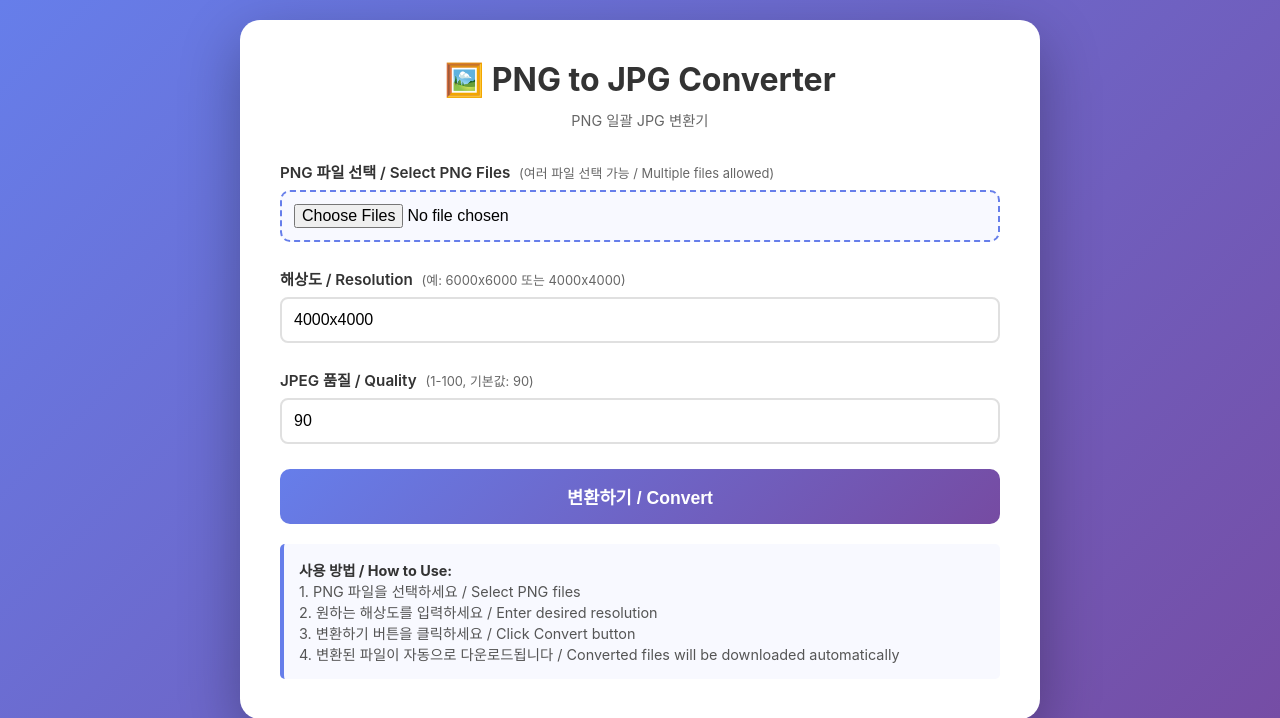
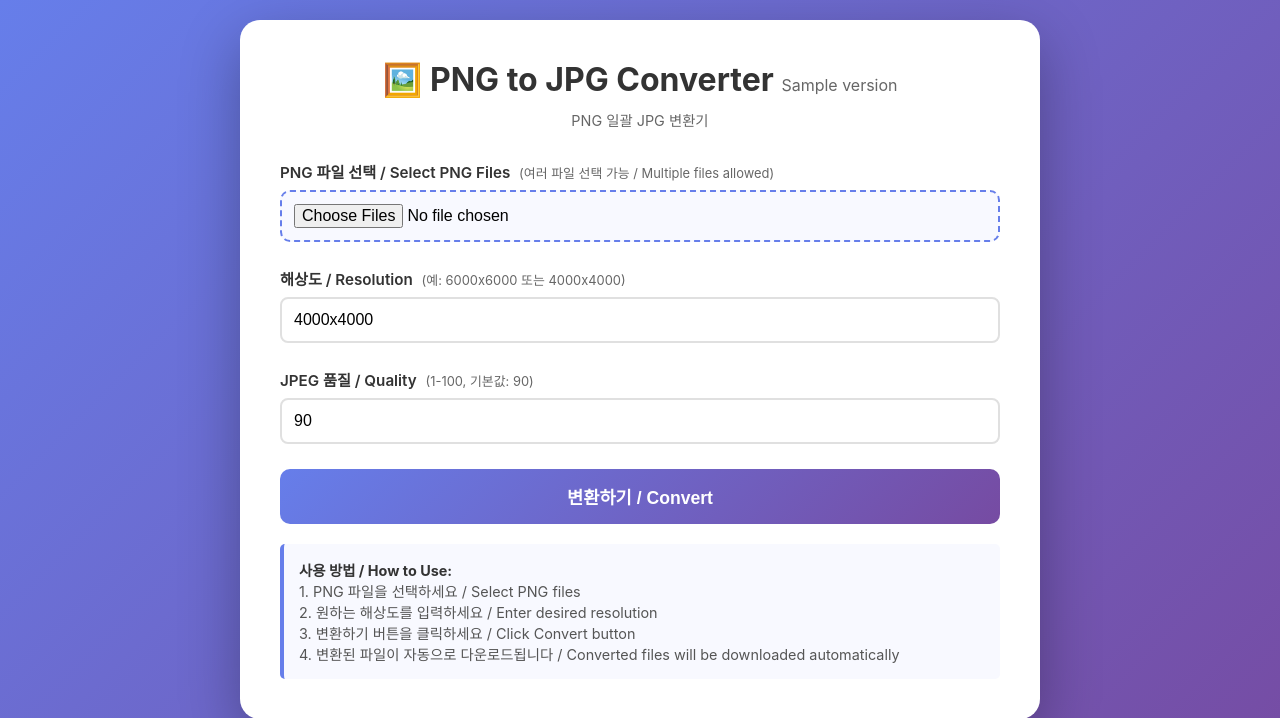
Before and after one commit to JIMPARK80/PNG-to-JPG-converter, a Flask app: template templates/index.html in a window 1280 px wide. Shown: the top 718 px of the page. Run offline with Flask 3, Linux system fonts and the light colour scheme; the template is opened without the code that fills it: most values are stand-ins (such as "Sample title", 1, 10 or a date in 2020); some libraries are stand-ins or nearby versions.

Commit message:
feat: Add version v0.1 to application and documentation

```diff
--- a/app.py
+++ b/app.py
@@ -6,6 +6,9 @@ import io
 import zipfile
 from pathlib import Path
 import uuid
+
+# Version
+VERSION = "v0.1"
 
 app = Flask(__name__)
 app.config['SECRET_KEY'] = 'your-secret-key-change-this-in-production'
@@ -65,7 +68,7 @@ def convert_png_to_jpg(image_file, max_width, max_height, quality=90, dpi=(300,
 
 @app.route('/')
 def index():
-    return render_template('index.html')
+    return render_template('index.html', version=VERSION)
 
 @app.route('/convert', methods=['POST'])
 def convert():
--- a/png_to_jpg_batch.py
+++ b/png_to_jpg_batch.py
@@ -1,5 +1,8 @@
 from pathlib import Path
 from PIL import Image
+
+# Version
+VERSION = "v0.1"
 
 # 1. Set input / output folders
 input_dir = Path("input")
@@ -7,7 +10,7 @@ output_dir = Path("output")
 output_dir.mkdir(exist_ok=True)
 
 # 2. Get target size from user input / 사용자로부터 해상도 입력받기
-print("=== PNG to JPG Batch Converter ===")
+print(f"=== PNG to JPG Batch Converter {VERSION} ===")
 print("해상도를 입력하세요 (예: 6000x6000 또는 4000x4000)")
 print("Enter resolution (e.g., 6000x6000 or 4000x4000)")
 print("엔터만 누르면 기본값 4000x4000을 사용합니다 / Press Enter for default 4000x4000")
--- a/templates/index.html
+++ b/templates/index.html
@@ -215,7 +215,7 @@
 </head>
 <body>
     <div class="container">
-        <h1>🖼️ PNG to JPG Converter</h1>
+        <h1>🖼️ PNG to JPG Converter <span style="font-size: 0.5em; color: #666; font-weight: normal;">{{ version }}</span></h1>
         <p class="subtitle">PNG 일괄 JPG 변환기</p>
 
         {% with messages = get_flashed_messages(with_categories=true) %}
```
Also changed, not shown: README.md.
